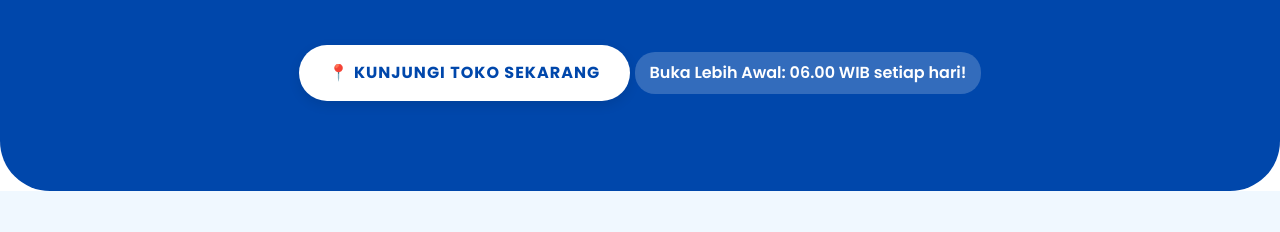
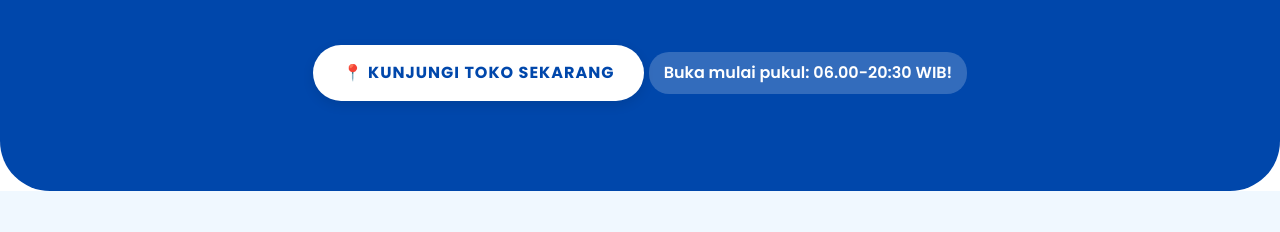
Before and after one commit to elbazz-cpu/sumber-rejeki-landing-page, a plain HTML site: page index.html in a window 1280 px wide. Shown: the part 422-654 px from the top of the page. Drawn offline with Linux system fonts and the light colour scheme.

Commit message:
Update index.html

```diff
--- a/index.html
+++ b/index.html
@@ -23,7 +23,7 @@
             <a href="https://maps.app.goo.gl/pfoSuxqC3jZ3frhd9" target="_blank" class="cta-button primary">
                 📍 KUNJUNGI TOKO SEKARANG
             </a>
-            <div class="info-tag">Buka Lebih Awal: 06.00 WIB setiap hari!</div>
+            <div class="info-tag">Buka mulai pukul: 06.00-20:30 WIB!</div>
         </div>
     </header>
 
```
